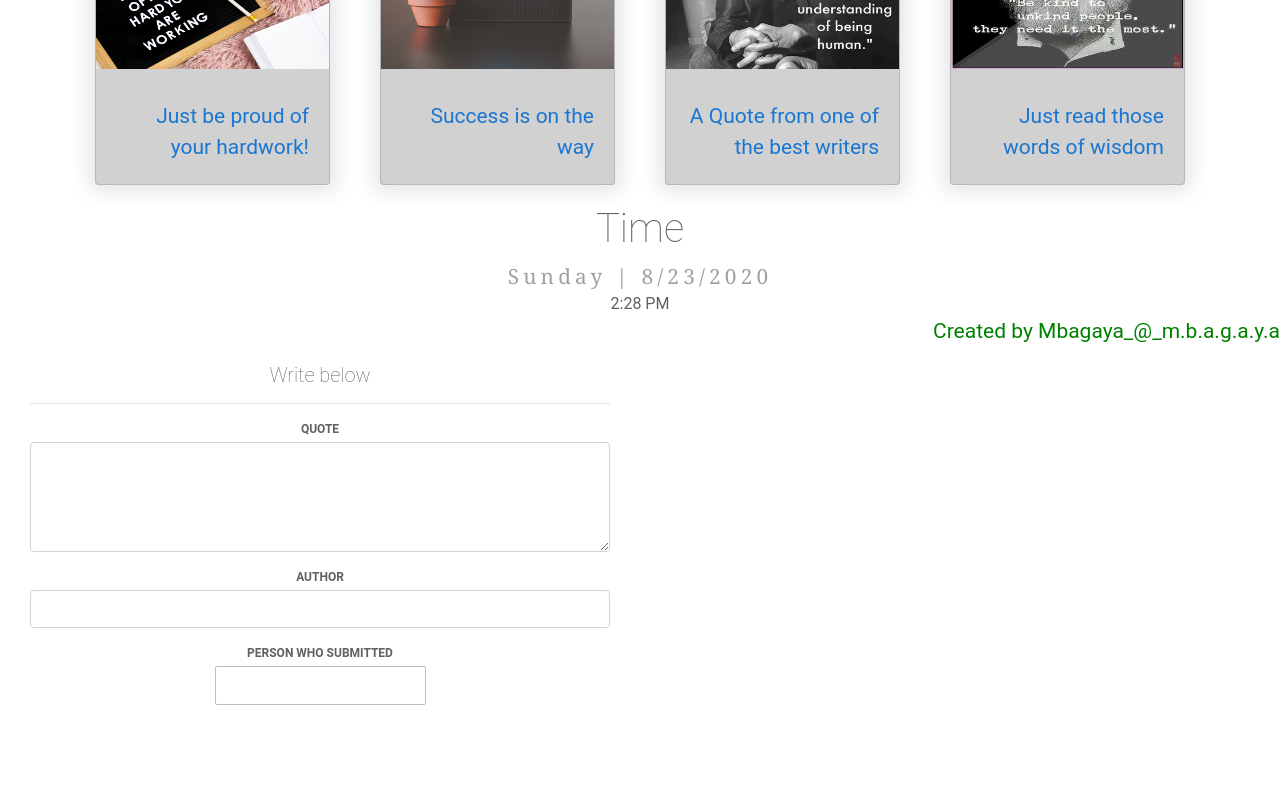
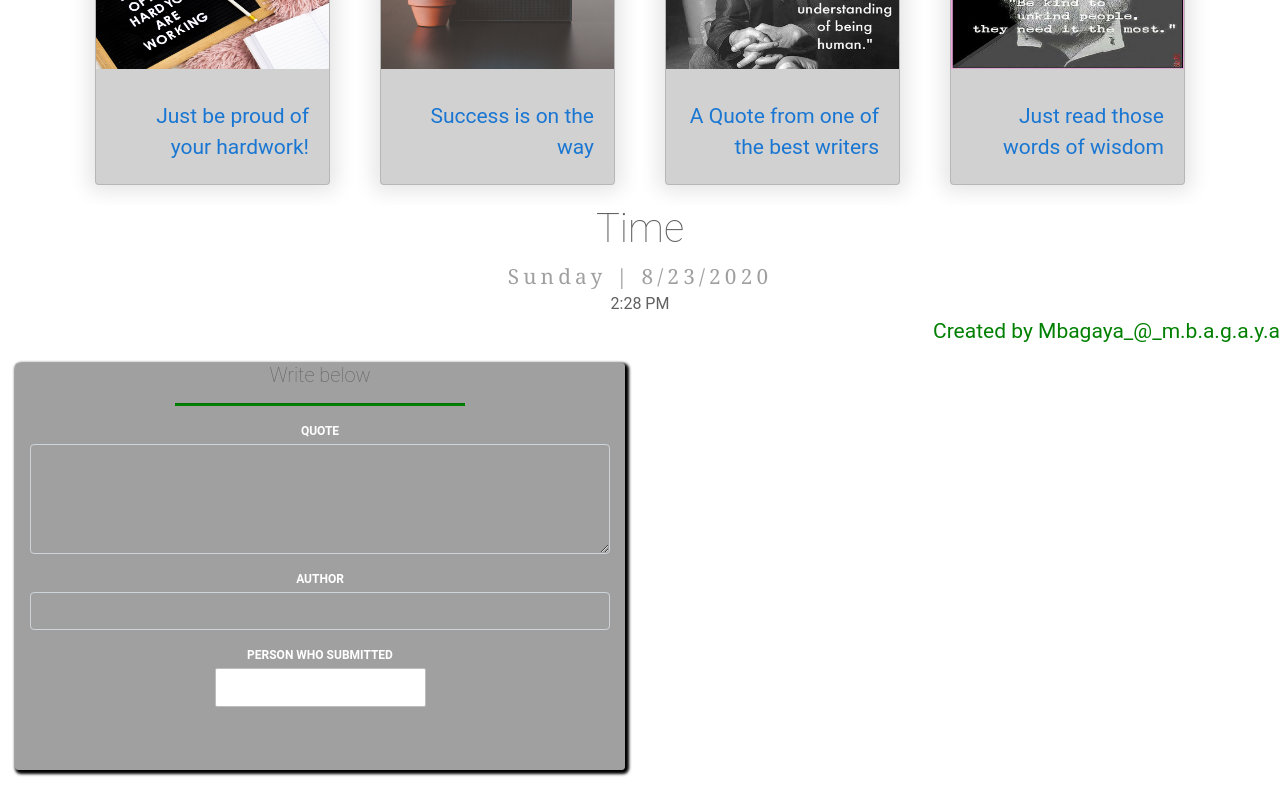
Before and after one commit to Virsail/My-Angular, an Angular app in the folder Esma/Kwots/: page / in a window 1280 px wide. Shown: the part 982-1782 px from the top of the page. Before the commit the page ends 1719 px from the top, so only its background shows below. Built offline with nearby package versions, Linux system fonts and the light colour scheme.

Commit message:
add styling for my form.css

```diff
--- a/Esma/Kwots/src/app/form/form.component.css
+++ b/Esma/Kwots/src/app/form/form.component.css
@@ -0,0 +1,27 @@
+.form-control{
+    color: white;
+    background: transparent;
+    font-weight: 570;
+  }
+  label{
+    color: white;
+    font-weight: 600;
+  }
+  hr{
+    width: 50%;
+    height: 2px;
+    background-color: green;
+  }
+  .heading{
+    color: white;
+    text-align: center;
+    padding-top: 2%;
+  }
+  .container-fluid{
+    background-color: rgba(0, 0, 0, 0.374);
+    border-radius: 4px;
+    padding-bottom: 5%;
+    box-shadow: 2px 2px 3px 2px black;
+    font-family: 'Architects Daughter', cursive;
+    margin-bottom: 5%;
+  }
--- a/Esma/Kwots/src/app/quote/quote.component.ts
+++ b/Esma/Kwots/src/app/quote/quote.component.ts
@@ -35,6 +35,9 @@ export class QuoteComponent implements OnInit {
 
     }
   }
+  displayInfo(index){
+    this.quotes[index].showInfo = !this.quotes[index].showInfo;
+  }
 
 
   constructor() { }
```
